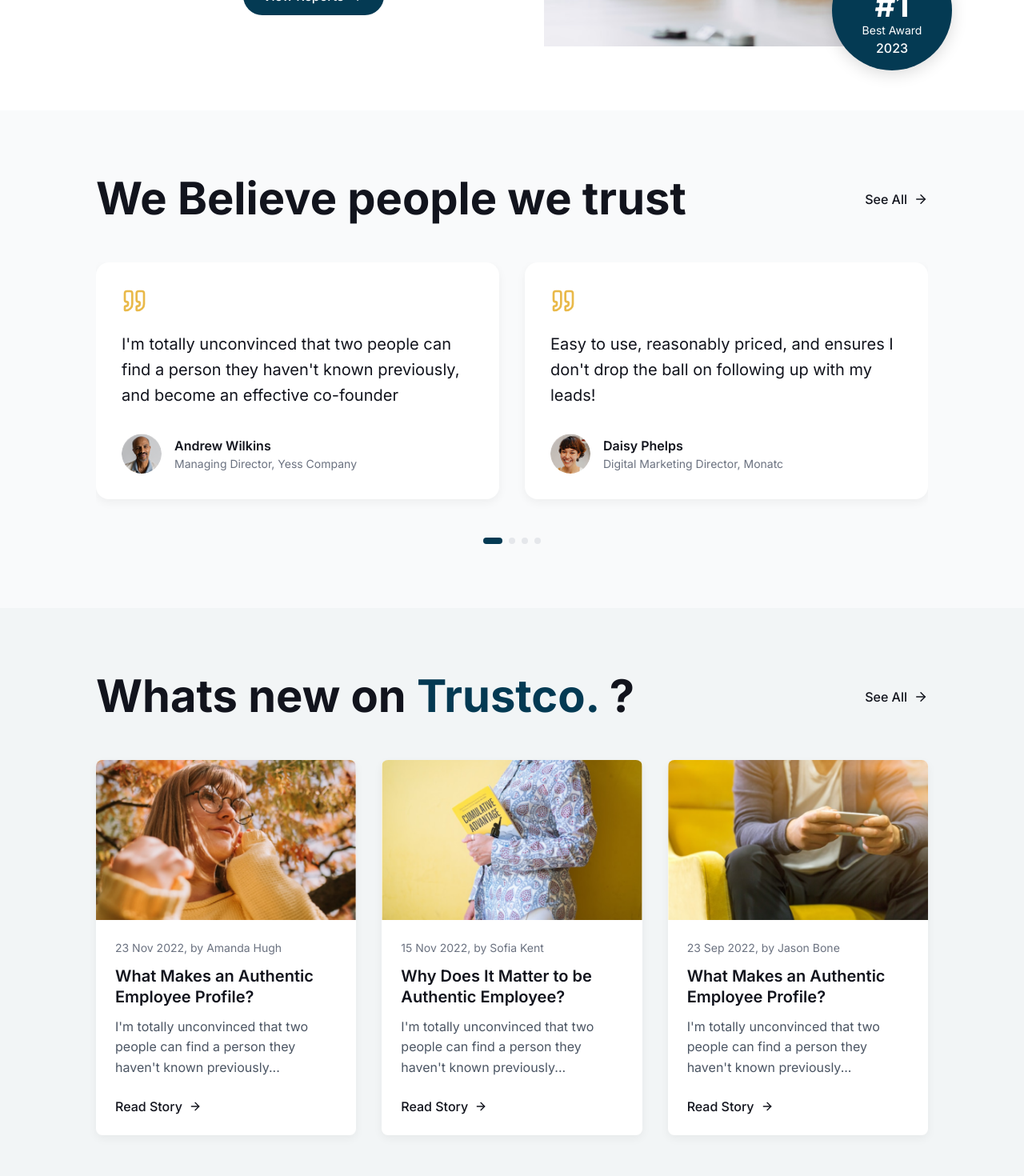
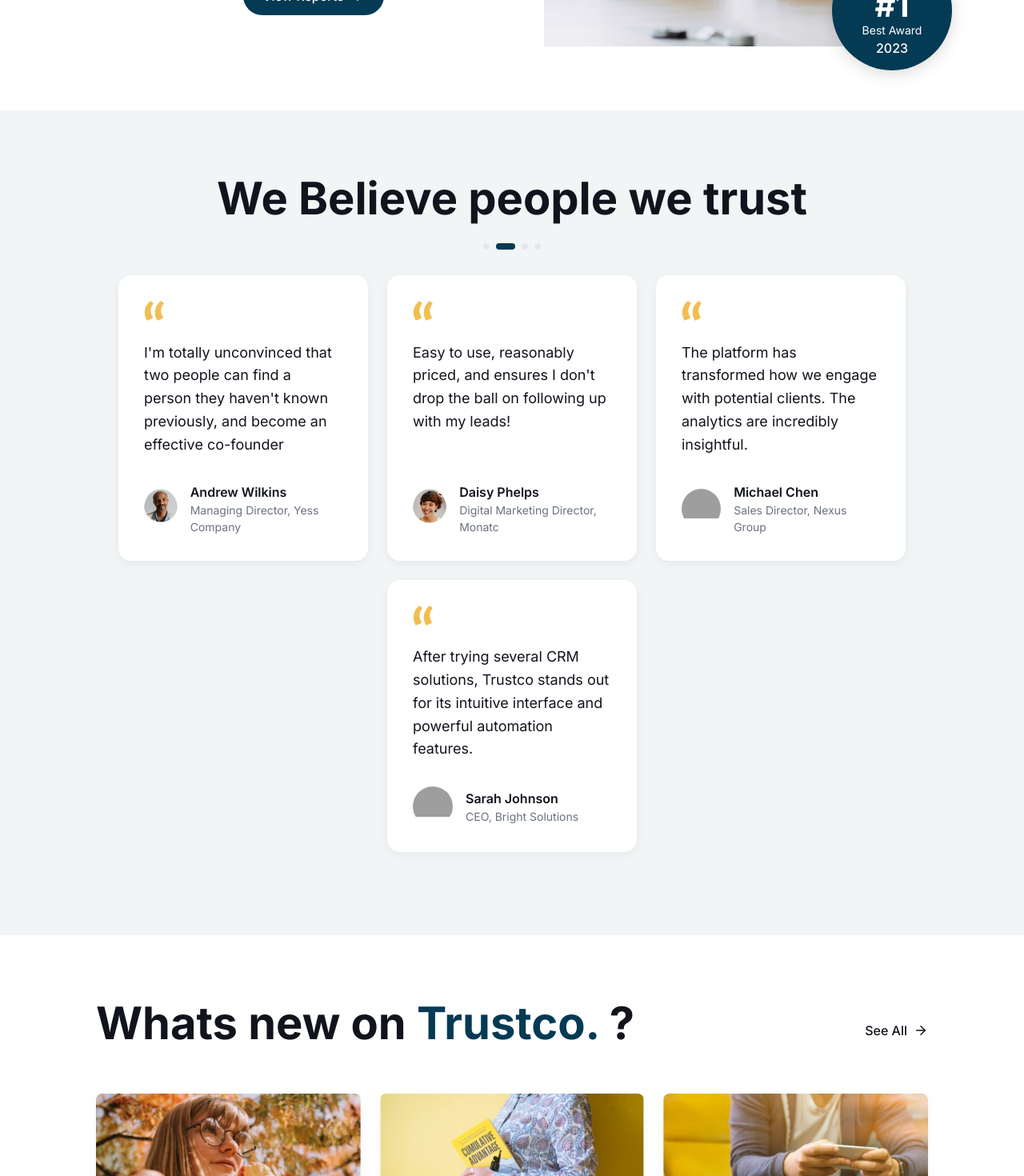
Before and after one commit to swarajzz/trustco, a Next.js app: page / in a window 1280 px wide. Shown: the part 3980-5450 px from the top of the page at 80% size. Built offline with nearby package versions, Linux system fonts and the light colour scheme; grey boxes are pictures that could not be loaded.

Commit message:
fix mobile design for testimonials and blog section

```diff
--- a/src/app/page.tsx
+++ b/src/app/page.tsx
@@ -90,6 +90,7 @@
         title={testimonialsData.title}
         seeAllLink={testimonialsData.seeAllLink}
         testimonials={testimonialsData.testimonials}
+        quoteIcon={testimonialsData.quoteIcon}
       />
 
       {/* Blog Section */}
--- a/src/components/blog-section.tsx
+++ b/src/components/blog-section.tsx
@@ -35,10 +35,13 @@
             <span className="blog-title-highlight">{titleHighlight}</span>{" "}
             {titleSuffix}
           </h2>
-          <Link href={seeAllLink} className="see-all-link">
-            See All
-            <ArrowRight size={18} />
-          </Link>
+
+          <div className="desktop-see-all">
+            <Link href={seeAllLink} className="see-all-link">
+              See All
+              <ArrowRight size={18} />
+            </Link>
+          </div>
         </div>
 
         <div className="blog-grid">
@@ -68,6 +71,13 @@
             </div>
           ))}
         </div>
+
+        <div className="see-all-container">
+          <Link href={seeAllLink} className="see-all-link">
+            See All
+            <ArrowRight size={18} />
+          </Link>
+        </div>
       </div>
     </section>
   );
--- a/src/components/testimonials-section-static.tsx
+++ b/src/components/testimonials-section-static.tsx
@@ -1,6 +1,6 @@
 import Image from "next/image";
 import Link from "next/link";
-import { ArrowRight, Quote } from "lucide-react";
+import { ArrowRight, QuoteIcon } from "lucide-react";
 import "../styles/testimonials-section.css";
 
 interface TestimonialsSectionProps {
@@ -12,32 +12,34 @@
     position: string;
     avatar: string;
   }[];
+  quoteIcon: string;
 }
 
 export function TestimonialsSection({
   title,
   seeAllLink,
   testimonials,
+  quoteIcon,
 }: TestimonialsSectionProps) {
-  // Just show the first two testimonials in a static version
-  const visibleTestimonials = testimonials.slice(0, 2);
-
   return (
     <section className="testimonials-section">
       <div className="container">
         <div className="testimonials-header">
           <h2 className="testimonials-title">{title}</h2>
-          <Link href={seeAllLink} className="see-all-link">
-            See All
-            <ArrowRight size={18} />
-          </Link>
+
+          <div className="testimonials-pagination">
+            <div className="pagination-dot"></div>
+            <div className="pagination-dot active"></div>
+            <div className="pagination-dot"></div>
+            <div className="pagination-dot"></div>
+          </div>
         </div>
 
-        <div className="testimonials-slider">
         <div className="testimonials-container">
-            {visibleTestimonials.map((testimonial, index) => (
+          {testimonials.map((testimonial, index) => (
             <div key={index} className="testimonial-card">
-                <Quote size={32} className="quote-icon" />
+              {/* <div className="quote-icon">"</div> */}
+              <Image src={quoteIcon} alt="Quote Icon" height={25} width={25} className="testimonial-quoteIcon"/>
               <p className="testimonial-quote">{testimonial.quote}</p>
               <div className="testimonial-author">
                 <div className="author-avatar">
@@ -50,21 +52,18 @@
                 </div>
                 <div className="author-info">
                   <div className="author-name">{testimonial.name}</div>
-                    <div className="author-position">
-                      {testimonial.position}
-                    </div>
+                  <div className="author-position">{testimonial.position}</div>
                 </div>
               </div>
             </div>
           ))}
         </div>
 
-          <div className="testimonials-pagination">
-            <div className="pagination-dot active" />
-            <div className="pagination-dot" />
-            <div className="pagination-dot" />
-            <div className="pagination-dot" />
-          </div>
+        <div className="see-all-container">
+          <Link href={seeAllLink} className="see-all-link">
+            See All
+            <ArrowRight size={18} />
+          </Link>
         </div>
       </div>
     </section>
--- a/src/data/testimonials.ts
+++ b/src/data/testimonials.ts
@@ -31,4 +31,5 @@
       avatar: "/placeholder.svg?height=80&width=80",
     },
   ],
+  quoteIcon: "/images/icons/quote.svg"
 };
--- a/src/styles/blog-section.css
+++ b/src/styles/blog-section.css
@@ -1,45 +1,42 @@
 .blog-section {
   padding: 5rem 0;
+  background-color: #ffffff;
 }
 
 .blog-header {
-  display: flex;
-  justify-content: space-between;
-  align-items: center;
-  margin-bottom: 3rem;
+  text-align: center;
+  margin-bottom: 2.5rem;
 }
 
 .blog-title {
-  font-size: 3rem;
+  font-size: 2.5rem;
   font-weight: 700;
   line-height: 1.1;
   color: var(--text-color);
+  margin-bottom: 1rem;
 }
 
 .blog-title-highlight {
   color: var(--primary-color);
 }
 
-.see-all-link {
+.blog-grid {
   display: flex;
-  align-items: center;
-  gap: 0.5rem;
-  font-weight: 500;
-  color: var(--text-color);
-  transition: color 0.2s ease;
+  gap: 1.5rem;
+  overflow-x: auto;
+  padding-bottom: 1.5rem;
+  scroll-snap-type: x mandatory;
+  -ms-overflow-style: none; /* Hide scrollbar for IE and Edge */
+  scrollbar-width: none; /* Hide scrollbar for Firefox */
 }
 
-.see-all-link:hover {
-  color: var(--primary-color);
-}
-
-.blog-grid {
-  display: grid;
-  grid-template-columns: 1fr;
-  gap: 2rem;
+.blog-grid::-webkit-scrollbar {
+  display: none; /* Hide scrollbar for Chrome, Safari and Opera */
 }
 
 .blog-card {
+  flex: 0 0 85%;
+  scroll-snap-align: start;
   background-color: var(--white);
   border-radius: 0.5rem;
   overflow: hidden;
@@ -105,18 +102,72 @@
   color: var(--primary-color);
 }
 
+.see-all-container {
+  display: flex;
+  justify-content: center;
+  margin-top: 2rem;
+}
+
+.see-all-link {
+  display: flex;
+  align-items: center;
+  gap: 0.5rem;
+  font-weight: 500;
+  color: var(--text-color);
+  transition: color 0.2s ease;
+}
+
+.see-all-link:hover {
+  color: var(--primary-color);
+}
+
+.desktop-see-all {
+  display: none;
+}
+
 @media (min-width: 640px) {
-  .blog-grid {
-    grid-template-columns: repeat(2, 1fr);
+  .blog-card {
+    flex: 0 0 75%;
+  }
+}
+
+@media (min-width: 768px) {
+  .blog-title {
+    font-size: 3rem;
+  }
+
+  .blog-card {
+    flex: 0 0 45%;
   }
 }
 
 @media (min-width: 1024px) {
-  .blog-grid {
-    grid-template-columns: repeat(3, 1fr);
-  }
-
   .blog-title {
     font-size: 3.5rem;
   }
+
+  .blog-header {
+    display: flex;
+    justify-content: space-between;
+    align-items: center;
+    text-align: left;
+  }
+
+  .blog-grid {
+    display: grid;
+    grid-template-columns: repeat(3, 1fr);
+    overflow-x: visible;
+  }
+
+  .blog-card {
+    flex: none;
+  }
+
+  .desktop-see-all {
+    display: block;
+  }
+
+  .see-all-container {
+    display: none;
+  }
 }
--- a/src/styles/testimonials-section.css
+++ b/src/styles/testimonials-section.css
@@ -1,66 +1,77 @@
 .testimonials-section {
   padding: 5rem 0;
-  background-color: #f9fafb;
+  background-color: #f2f5f6;
 }
 
 .testimonials-header {
-  display: flex;
-  justify-content: space-between;
-  align-items: center;
-  margin-bottom: 3rem;
+  text-align: center;
+  margin-bottom: 2rem;
 }
 
 .testimonials-title {
-  font-size: 3rem;
+  font-size: 2.5rem;
   font-weight: 700;
   line-height: 1.1;
   color: var(--text-color);
+  margin-bottom: 1.5rem;
 }
 
-.see-all-link {
+.testimonials-pagination {
   display: flex;
-  align-items: center;
+  justify-content: center;
   gap: 0.5rem;
-  font-weight: 500;
-  color: var(--text-color);
-  transition: color 0.2s ease;
+  margin: 1.5rem 0;
 }
 
-.see-all-link:hover {
-  color: var(--primary-color);
+.pagination-dot {
+  width: 8px;
+  height: 8px;
+  border-radius: 50%;
+  background-color: #e5e7eb;
+  cursor: pointer;
+  transition: all 0.2s ease;
 }
 
-.testimonials-slider {
-  position: relative;
-  overflow: hidden;
+.pagination-dot.active {
+  width: 24px;
+  border-radius: 9999px;
+  background-color: var(--primary-color);
 }
 
 .testimonials-container {
   display: flex;
-  gap: 2rem;
+  gap: 1.5rem;
   overflow-x: auto;
+  padding-bottom: 1.5rem;
   scroll-snap-type: x mandatory;
-  scrollbar-width: none; /* Firefox */
-  -ms-overflow-style: none; /* IE and Edge */
-  padding-bottom: 1rem;
+  -ms-overflow-style: none; /* Hide scrollbar for IE and Edge */
+  scrollbar-width: none; /* Hide scrollbar for Firefox */
 }
 
 .testimonials-container::-webkit-scrollbar {
-  display: none; /* Chrome, Safari, Opera */
+  display: none; /* Hide scrollbar for Chrome, Safari and Opera */
 }
 
 .testimonial-card {
-  flex: 0 0 100%;
+  flex: 0 0 85%;
   scroll-snap-align: start;
   background-color: var(--white);
   border-radius: 1rem;
   padding: 2rem;
   box-shadow: 0 4px 12px rgba(0, 0, 0, 0.05);
+  display: flex;
+  flex-direction: column;
 }
 
 .quote-icon {
-  color: var(--secondary-color);
-  margin-bottom: 1rem;
+  color: #f0b73f;
+  margin-bottom: 1.5rem;
+  font-size: 2.5rem;
+}
+
+testimonial_quoteIcon {
+  width: 47px;
+  height: 14px;
 }
 
 .testimonial-quote {
@@ -68,6 +79,8 @@
   line-height: 1.6;
   color: var(--text-color);
   margin-bottom: 2rem;
+  flex-grow: 1;
+  margin-top: 1.6rem;
 }
 
 .testimonial-author {
@@ -98,31 +111,38 @@
   color: #6b7280;
 }
 
-.testimonials-pagination {
+.see-all-container {
   display: flex;
   justify-content: center;
-  gap: 0.5rem;
   margin-top: 2rem;
 }
 
-.pagination-dot {
-  width: 8px;
-  height: 8px;
-  border-radius: 50%;
-  background-color: #e5e7eb;
-  cursor: pointer;
-  transition: all 0.2s ease;
+.see-all-link {
+  display: flex;
+  align-items: center;
+  gap: 0.5rem;
+  font-weight: 500;
+  color: var(--text-color);
+  transition: color 0.2s ease;
 }
 
-.pagination-dot.active {
-  width: 24px;
-  border-radius: 9999px;
-  background-color: var(--primary-color);
+.see-all-link:hover {
+  color: var(--primary-color);
+}
+
+@media (min-width: 640px) {
+  .testimonial-card {
+    flex: 0 0 75%;
+  }
 }
 
 @media (min-width: 768px) {
+  .testimonials-title {
+    font-size: 3rem;
+  }
+
   .testimonial-card {
-    flex: 0 0 calc(50% - 1rem);
+    flex: 0 0 45%;
   }
 }
 
@@ -131,7 +151,13 @@
     font-size: 3.5rem;
   }
 
-  .testimonial-quote {
-    font-size: 1.25rem;
+  .testimonial-card {
+    flex: 0 0 30%;
+  }
+
+  .testimonials-container {
+    overflow-x: visible;
+    flex-wrap: wrap;
+    justify-content: center;
   }
 }
```
Also changed, not shown: public/images/icons/quote.svg (added). Lines whose indentation alone changed are shown as unchanged.
